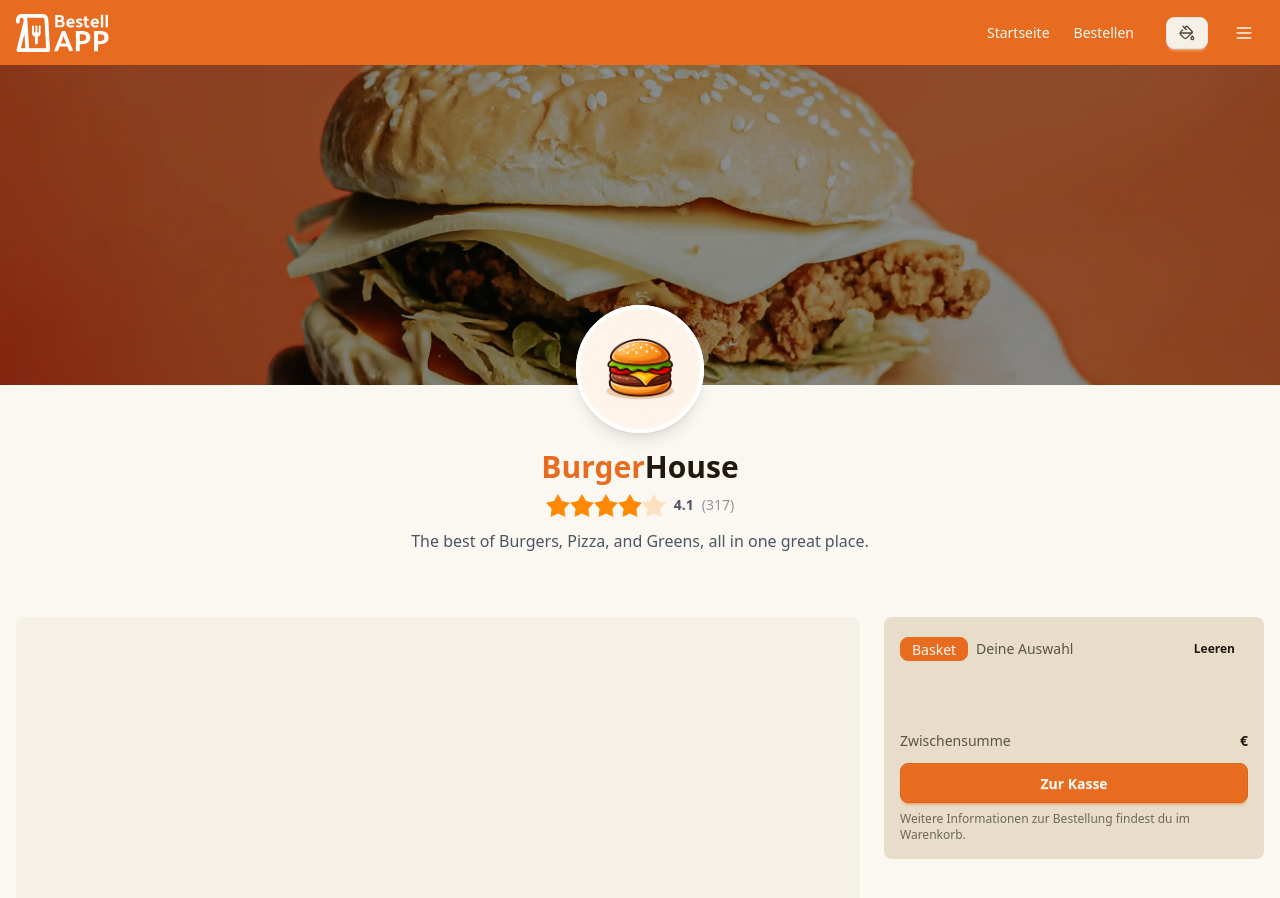
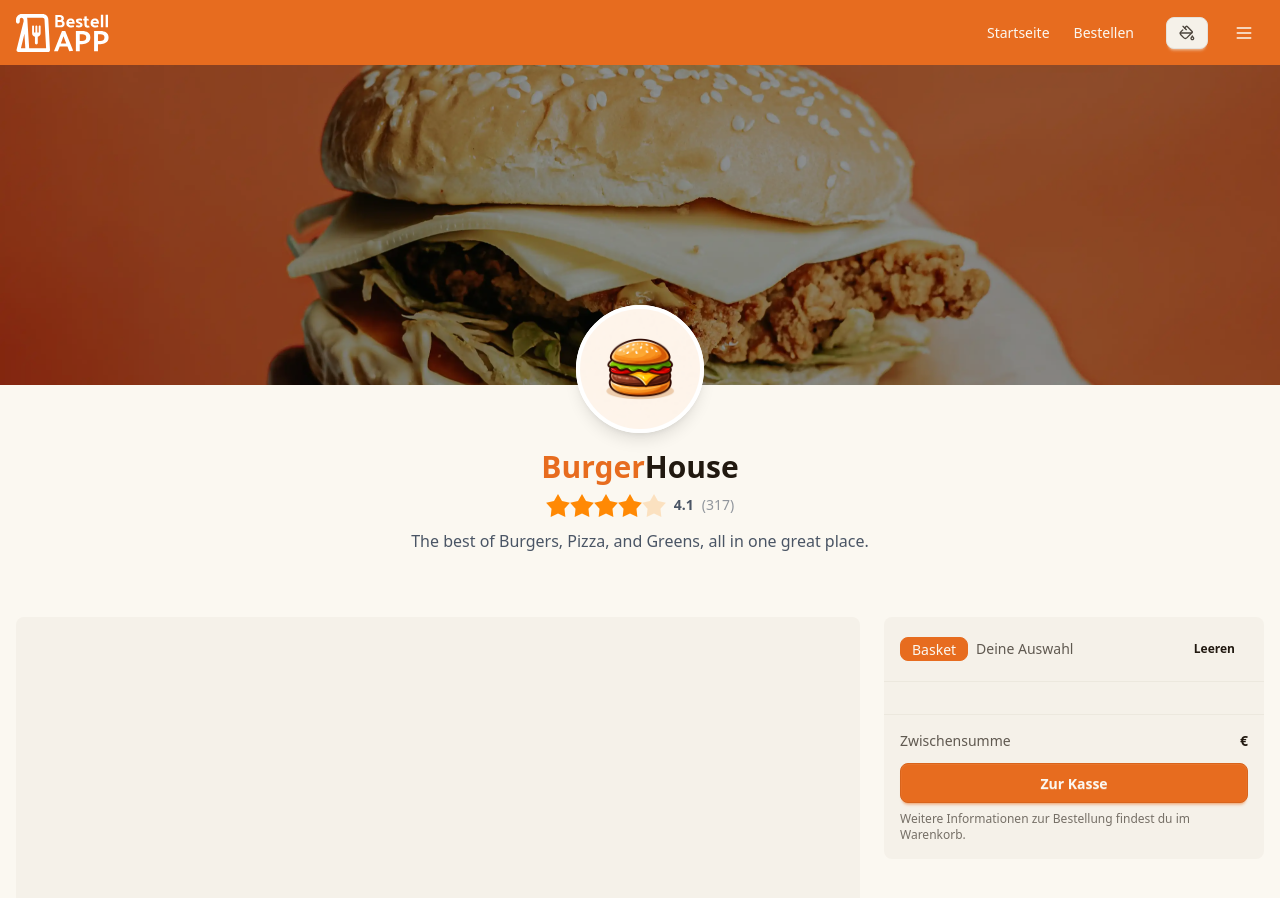
Before and after one commit to larsbeckdev/demo-bestell-app, a Vue app: page /bestellen in a window 1280 px wide. Shown: the top 898 px of the page. Built offline with nearby package versions, Linux system fonts and the light colour scheme.

Commit message:
Update Basket component background class from bg-secondary to bg-base-200

```diff
--- a/src/layouts/components/Basket.vue
+++ b/src/layouts/components/Basket.vue
@@ -1,7 +1,7 @@
 <script setup></script>
 
 <template>
-  <div class="sticky top-6 rounded-lg bg-secondary">
+  <div class="sticky top-6 rounded-lg bg-base-200">
     <!-- basket header -->
     <div class="flex items-center justify-between border-b border-base-300/70 p-4">
       <div class="flex items-center gap-2">
```
